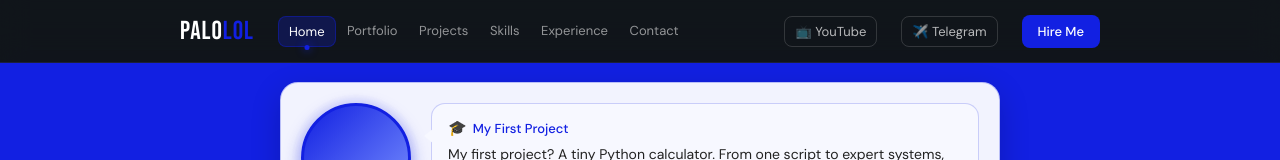
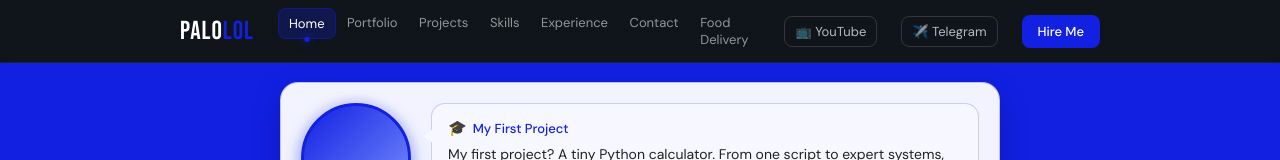
Before and after one commit to Palolol/Palolol, a Vue app: page / in a window 1280 px wide. Shown: the top 160 px of the page. Built offline with nearby package versions, Linux system fonts and the light colour scheme; grey boxes are pictures that could not be loaded.

Commit message:
feat(navbar): add Food Delivery link to navigation

```diff
--- a/src/components/AppNavbar.vue
+++ b/src/components/AppNavbar.vue
@@ -12,6 +12,9 @@
             @click.prevent="$emit('goto', link.id)"
             >{{ link.label }}</a
           >
+        </li>
+        <li>
+          <a href="/food_devliery/" class="nav-link">Food Delivery</a>
         </li>
       </ul>
       <a
@@ -49,6 +52,15 @@
             @click.prevent="handleMobileClick(link.id)"
           >
             {{ link.label }}
+          </a>
+        </li>
+        <li>
+          <a
+            href="/food_devliery/"
+            class="mobile-link"
+            @click="menuOpen = false"
+          >
+            Food Delivery
           </a>
         </li>
       </ul>
```
